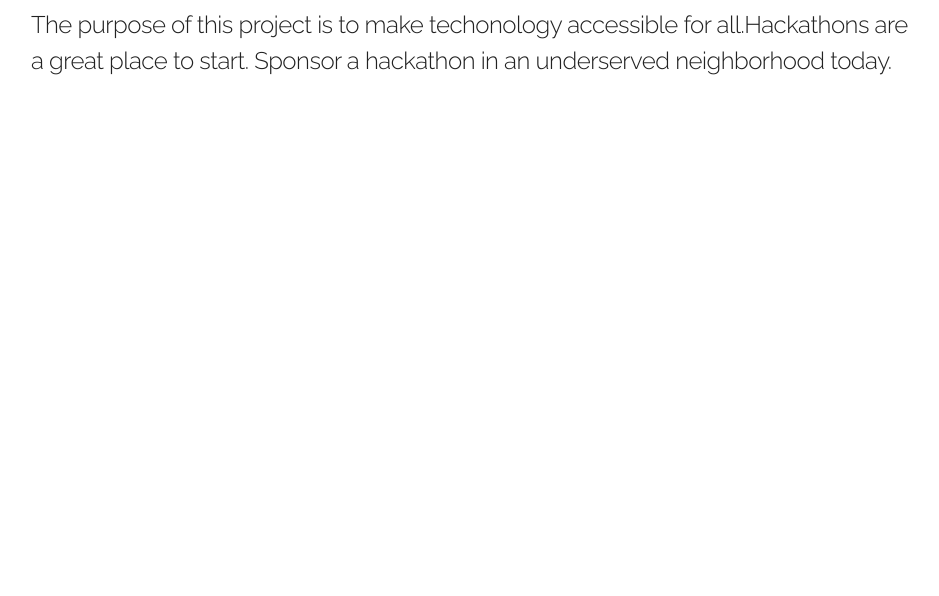
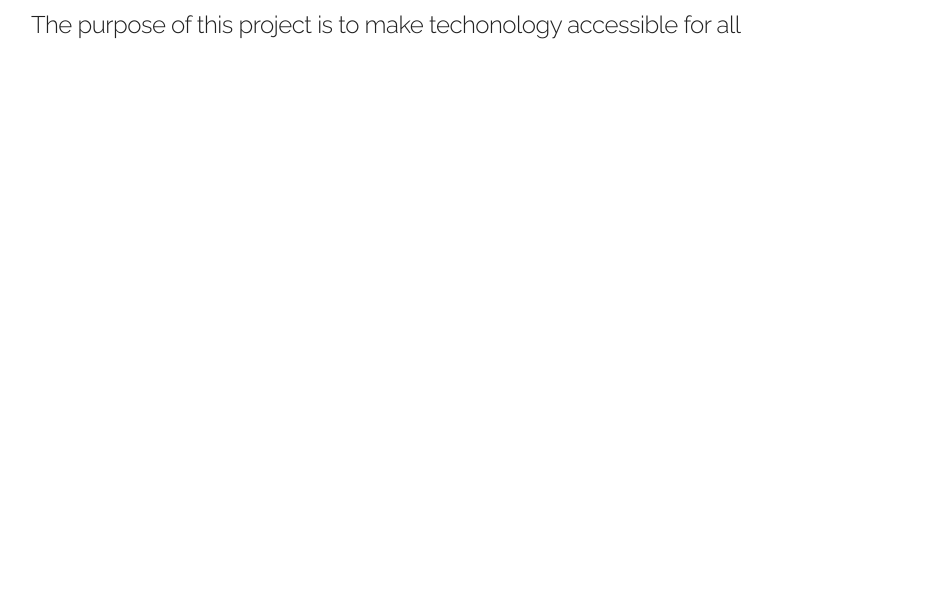
Before and after one commit to meganmcgeee/make-america-code, a plain HTML site: page index.html in a window 1280 px wide. Shown: the part 204-800 px from the top of the page, without its empty margins (129-1068 px from the left). Drawn offline with Linux system fonts and the light colour scheme.

Commit message:
Reduced content for now.

```diff
--- a/index.html
+++ b/index.html
@@ -35,7 +35,7 @@
     <div class="row">
       <div class="eleven columns" style="margin-top: 15%">
         <h3>Make America code?</h3>
-        <h5>The purpose of this project is to make techonology accessible for all.Hackathons are a great place to start. Sponsor a hackathon in an underserved neighborhood today. </h5>
+        <h5>The purpose of this project is to make techonology accessible for all </h5>
       </div>
     </div>
   </div>
```
